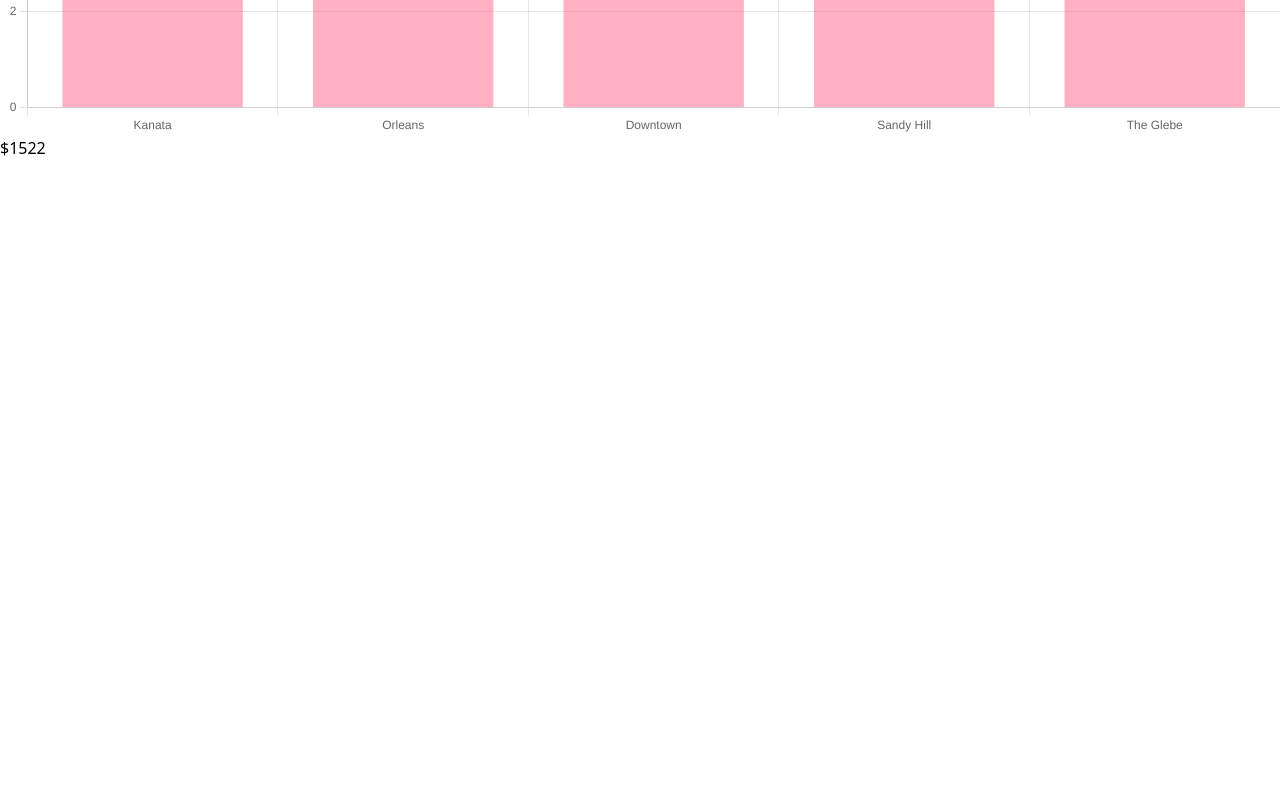
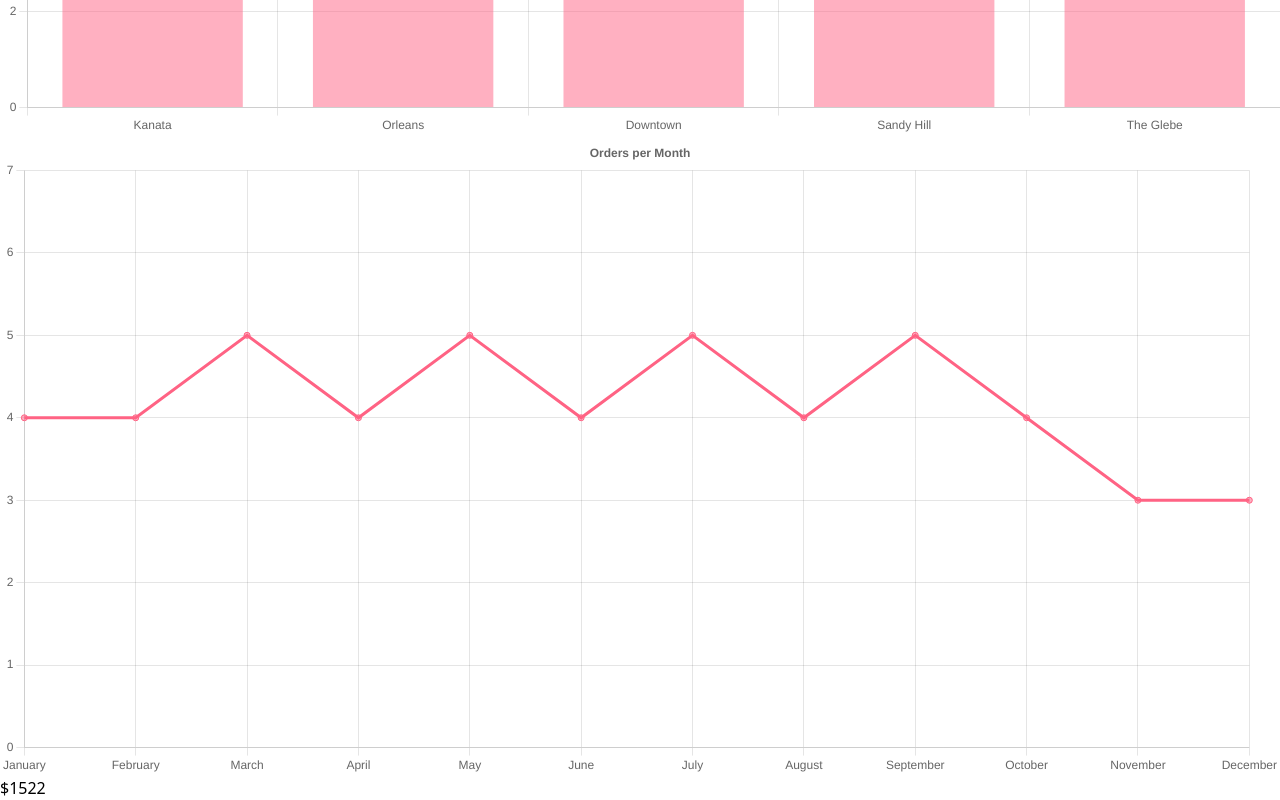
Before and after one commit to g-raman/out-stem, a React (Vite) app: page / in a window 1280 px wide. Shown: the part 1832-2632 px from the top of the page. Before the commit the page ends 1992 px from the top, so only its background shows below. Built offline with nearby package versions, Linux system fonts and the light colour scheme.

Commit message:
Add line chart for number of orderes per month

```diff
--- a/src/App.jsx
+++ b/src/App.jsx
@@ -1,3 +1,4 @@
+import { MonthlyRevenueChart } from './components/MonthlyRevenueChart';
 import { OrdersChart } from './components/OrdersChart';
 import SentimentChart from './components/SentimentChart';
 import orderData from './dev-data/order_data';
@@ -6,7 +7,6 @@ import pricingData from './dev-data/pricing_data';
 const total = orderData
   .flatMap((order) => order.items)
   .reduce((acc, curr) => {
-    console.log(pricingData[curr.type][curr.size]);
     return acc + pricingData[curr.type][curr.size];
   }, 0);
 
@@ -19,6 +19,7 @@ function App() {
 
       <SentimentChart />
       <OrdersChart />
+      <MonthlyRevenueChart />
       <p>${total}</p>
     </div>
   );
--- /dev/null
+++ b/src/components/MonthlyRevenueChart.jsx
@@ -0,0 +1,80 @@
+import {
+  Chart as ChartJS,
+  CategoryScale,
+  LinearScale,
+  PointElement,
+  LineElement,
+  Title,
+  Tooltip,
+  Legend,
+} from 'chart.js';
+import { Line } from 'react-chartjs-2';
+import orderData from '../dev-data/order_data';
+
+ChartJS.register(
+  CategoryScale,
+  LinearScale,
+  PointElement,
+  LineElement,
+  Title,
+  Tooltip,
+  Legend,
+);
+
+const labels = [
+  'January',
+  'February',
+  'March',
+  'April',
+  'May',
+  'June',
+  'July',
+  'August',
+  'September',
+  'October',
+  'November',
+  'December',
+];
+const monthOrderCounts = {};
+labels.forEach((label) => (monthOrderCounts[label.toLowerCase()] = 0));
+
+const orderDates = orderData.map((order) => order.date);
+
+orderDates.forEach((date) => {
+  const month = labels[new Date(date).getMonth()].toLowerCase();
+  monthOrderCounts[month] += 1;
+});
+
+const options = {
+  responsive: true,
+  scales: {
+    y: {
+      min: 0,
+      max: Math.max(...Object.values(monthOrderCounts)) + 2,
+    },
+  },
+  plugins: {
+    legend: {
+      display: false,
+    },
+    title: {
+      display: true,
+      text: 'Orders per Month',
+    },
+  },
+};
+
+const data = {
+  labels,
+  datasets: [
+    {
+      data: labels.map((label) => monthOrderCounts[label.toLowerCase()]),
+      borderColor: 'rgb(255, 99, 132)',
+      backgroundColor: 'rgba(255, 99, 132, 0.5)',
+    },
+  ],
+};
+
+export function MonthlyRevenueChart() {
+  return <Line options={options} data={data} />;
+}
```
